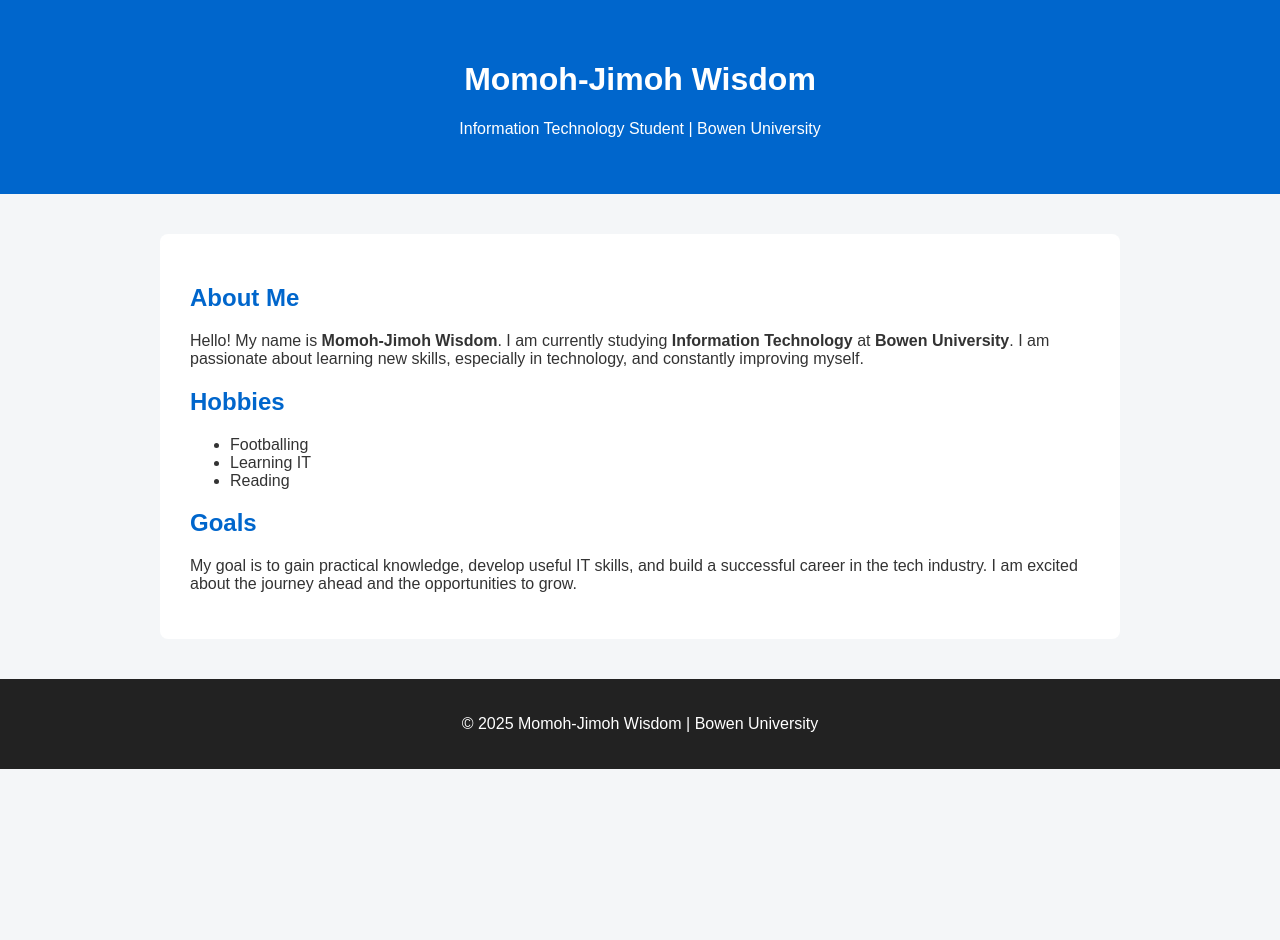
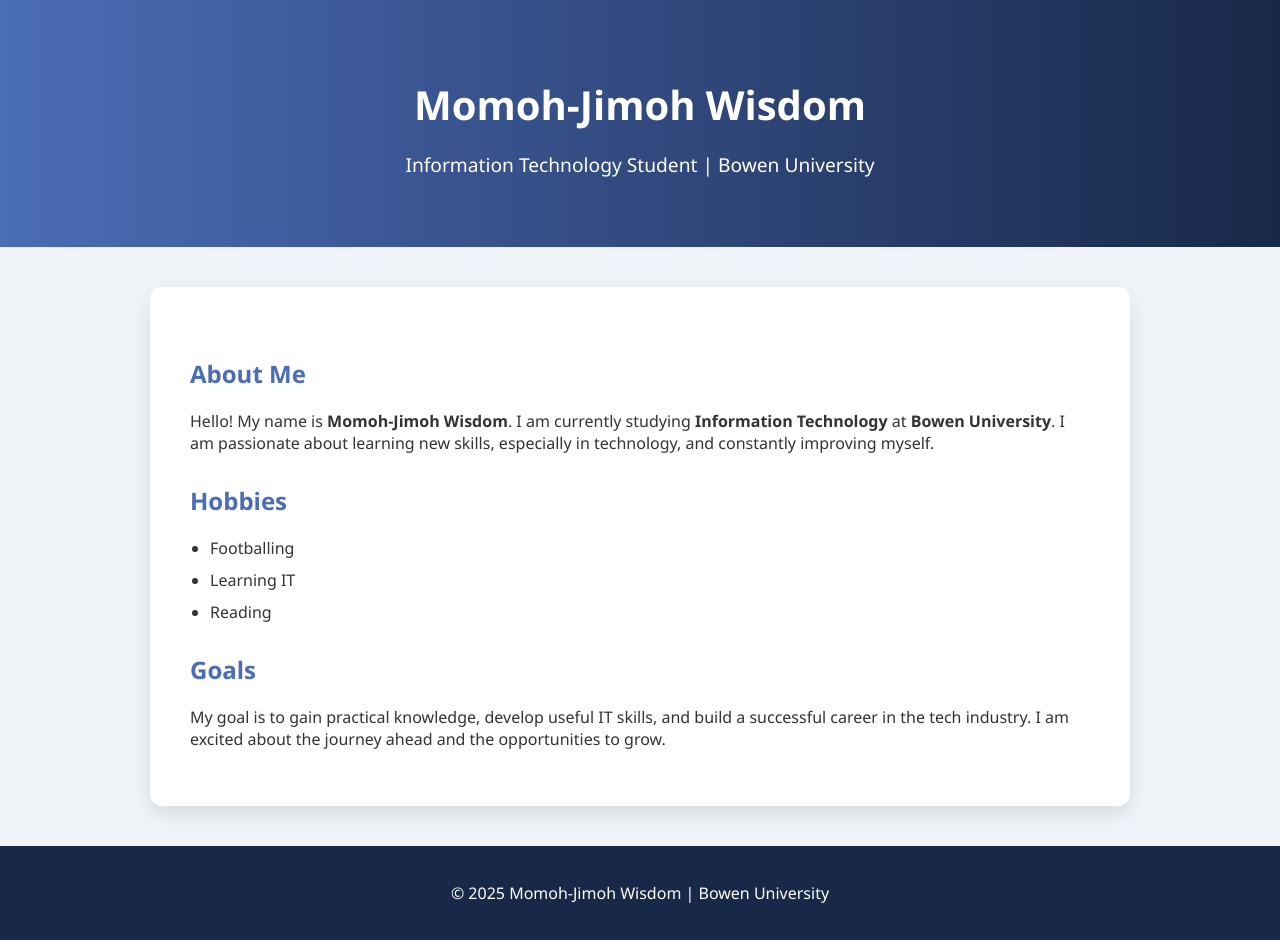
Before and after one commit to Instinct002/Instinct002.github.io, a plain HTML site: page index.html in a window 1280 px wide. Before the commit the page ends 800 px from the top, so only its background shows below. Drawn offline with Linux system fonts and the light colour scheme.

Commit message:
Update style.css

```diff
--- a/style.css
+++ b/style.css
@@ -1,32 +1,52 @@
 body {
-    font-family: Arial, sans-serif;
+    font-family: 'Segoe UI', Tahoma, Geneva, Verdana, sans-serif;
     margin: 0;
-    background-color: #f4f6f8;
+    background-color: #f0f4f8;
     color: #333;
 }
 
 header {
-    background-color: #0066cc;
+    background: linear-gradient(90deg, #4b6cb7, #182848);
     color: white;
     text-align: center;
-    padding: 40px 20px;
+    padding: 50px 20px;
+}
+
+header h1 {
+    font-size: 2.5em;
+    margin-bottom: 10px;
+}
+
+header p {
+    font-size: 1.2em;
 }
 
 .container {
     max-width: 900px;
     margin: 40px auto;
     background: white;
-    padding: 30px;
-    border-radius: 8px;
+    padding: 40px;
+    border-radius: 12px;
+    box-shadow: 0 8px 20px rgba(0,0,0,0.1);
 }
 
 h2 {
-    color: #0066cc;
+    color: #4b6cb7;
+    margin-top: 30px;
+}
+
+ul {
+    padding-left: 20px;
+}
+
+ul li {
+    margin-bottom: 10px;
 }
 
 footer {
     text-align: center;
     padding: 20px;
-    background-color: #222;
+    background-color: #182848;
     color: white;
+    margin-top: 40px;
 }
```
